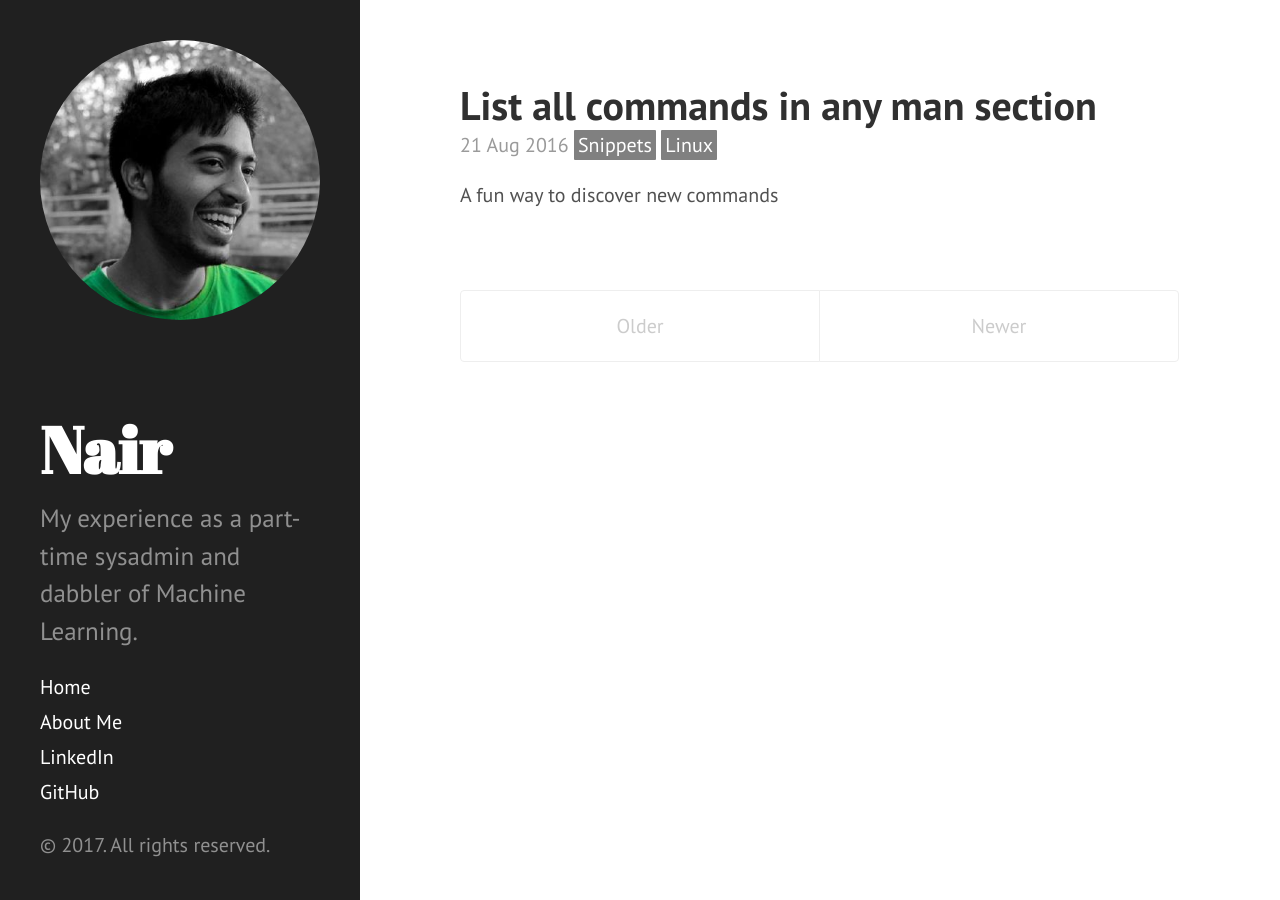
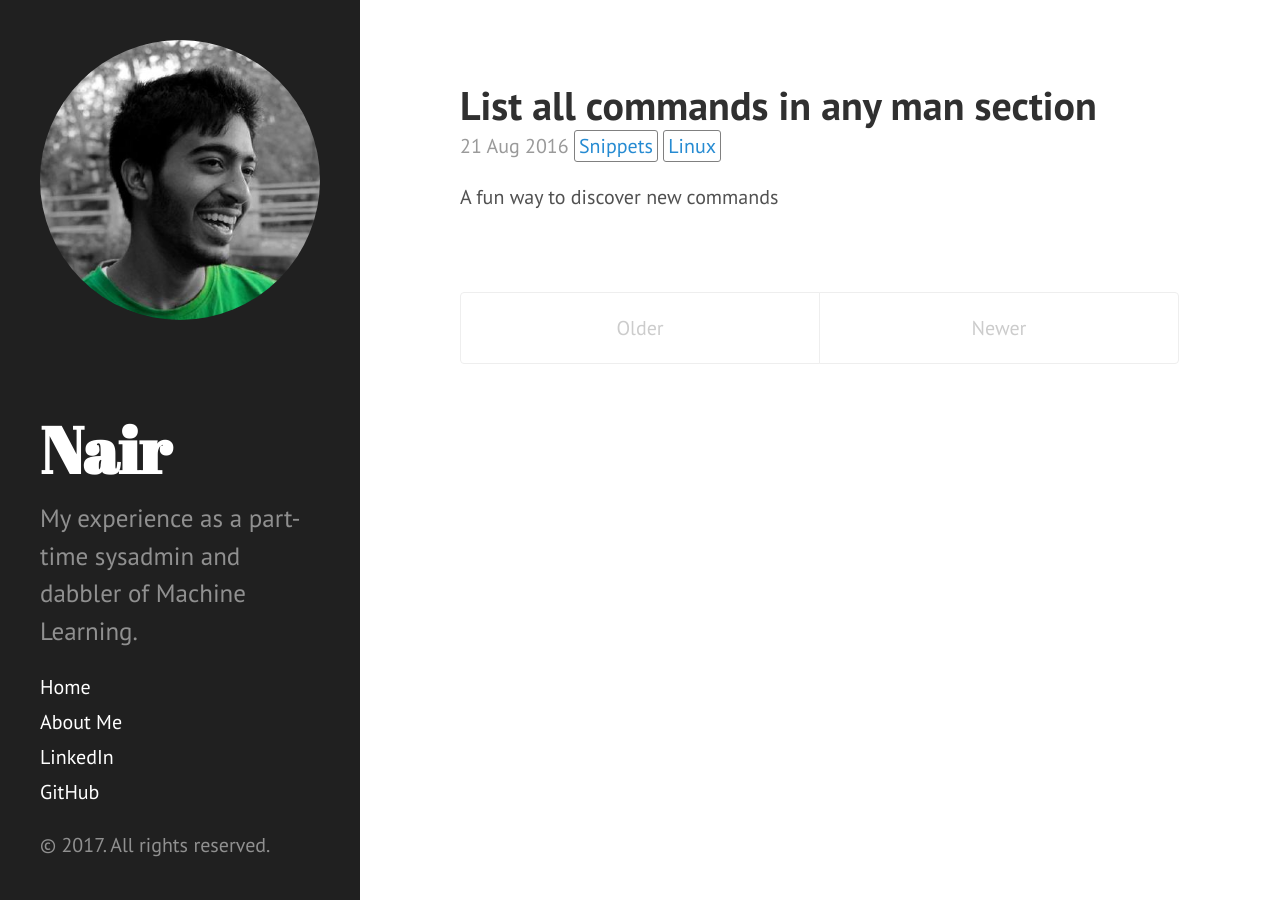
Before and after one commit to AadityaNair/AadityaNair.github.io, a Jekyll site: the page built from index.html, in a window 1280 px wide. Built offline with Jekyll 4.4.1, drawn with Linux system fonts in a browser that asks for light colours; the list of posts is cut into pages by our own code.

Commit message:
Minor tag css changes

```diff
--- a/public/css/custom.css
+++ b/public/css/custom.css
@@ -17,12 +17,13 @@
 
 .tags{
    text-transform: capitalize;
-   background: gray;
-   color: white;
+   background: white;
+   color: #268bd2;
+   border: 1px solid gray;
    text-align: center;
    padding-left:0.2rem;
    padding-right: 0.2rem;
    display: inline-block;
-   border-radius: 1px;
+   border-radius: 3px;
    //do something about these specific values
 }
```
